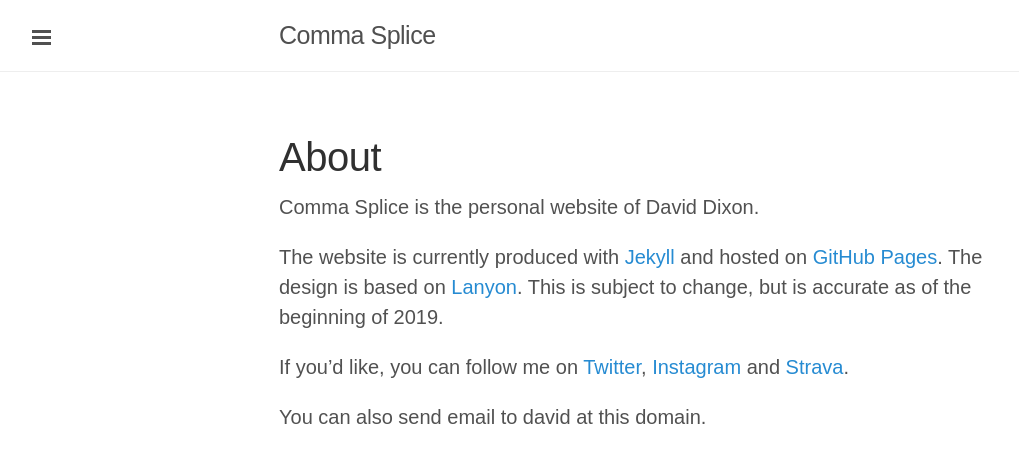
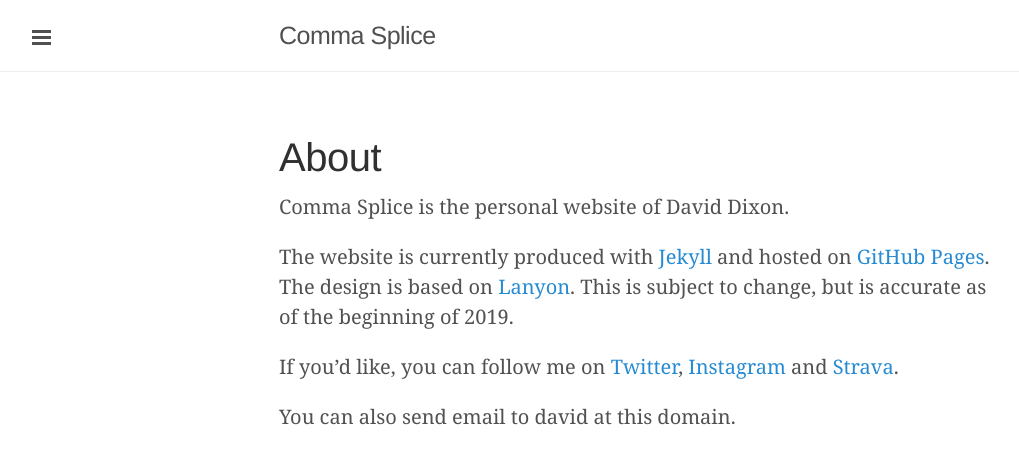
Before and after one commit to davidixon/davidixon.github.io, a Jekyll site: the page built from about.md, in a window 1280 px wide. Shown: the top 464 px of the page, without its empty margins (1-1020 px from the left). Built offline with Jekyll 4.4.1, drawn with Linux system fonts in a browser that asks for light colours.

Commit message:
Changed fonts in CSS

```diff
--- a/public/css/lanyon.css
+++ b/public/css/lanyon.css
@@ -41,11 +41,11 @@ body {
 }
 
 html {
-  font-family: "Avenir Next", sans-serif;
+  font-family: "PT Serif", Georgia, "Times New Roman", serif;
 }
 
 h1, h2, h3, h4, h5, h6 {
-  font-family: "Avenir Next", sans-serif;
+  font-family: "PT Sans", Helvetica, Arial, sans-serif;
   font-weight: 400;
   color: #313131;
   letter-spacing: -.025rem;
@@ -148,7 +148,7 @@ h1, h2, h3, h4, h5, h6 {
   width: 14rem;
   visibility: hidden;
   overflow-y: auto;
-  font-family: "Avenir Next", sans-serif;
+  font-family: "PT Sans", Helvetica, Arial, sans-serif;
   font-size: .875rem; /* 15px */
   color: rgba(255,255,255,.6);
   background-color: #202020;
@@ -357,7 +357,7 @@ a.sidebar-nav-item:focus {
   overflow: hidden; /* clearfix */
   margin-left: -1rem;
   margin-right: -1rem;
-  font-family: "Avenir Next", sans-serif;
+  font-family: "PT Sans", Helvetica, Arial, sans-serif;
   color: #ccc;
   text-align: center;
 }
--- a/public/css/poole.css
+++ b/public/css/poole.css
@@ -48,7 +48,7 @@ body {
 }
 
 html {
-  font-family: "Avenir Next", sans-serif;
+  font-family: "Helvetica Neue", Helvetica, Arial, sans-serif;
   font-size: 16px;
   line-height: 1.5;
 }
@@ -363,7 +363,7 @@ tbody tr:nth-child(odd) th {
   overflow: hidden; /* clearfix */
   margin-left: -1rem;
   margin-right: -1rem;
-  font-family: "Avenir Next", sans-serif;
+  font-family: "PT Sans", Helvetica, Arial, sans-serif;
   color: #ccc;
   text-align: center;
 }
```
